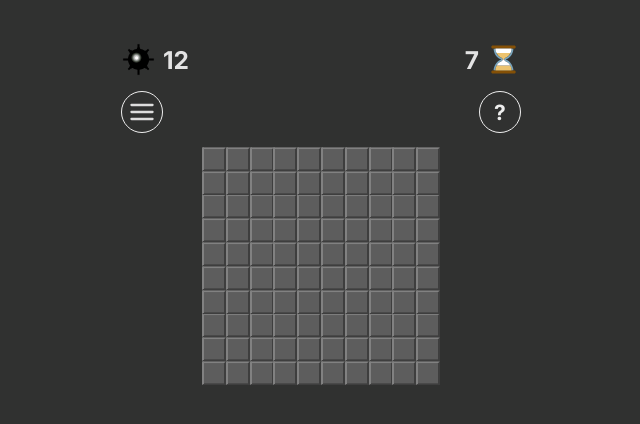
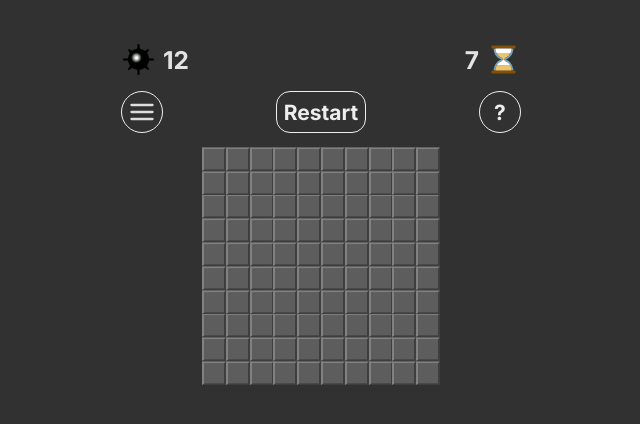
Before and after one commit to Sigerolem/mine-sweeper, a React (Vite) app: page / in a window 1280 px wide. Shown: the top 424 px of the page, without its empty margins (319-959 px from the left). Built offline with nearby package versions, Linux system fonts and the light colour scheme.

Commit message:
implemented reset button

```diff
--- a/src/Home/Home.module.scss
+++ b/src/Home/Home.module.scss
@@ -34,15 +34,40 @@
   justify-content: space-between;
   margin-top: 1rem;
 
-  button, span {
+  button,
+  span {
     font-size: 1.5rem;
+  }
+
+  .restartButton {
+    background-color: transparent;
+    cursor: pointer;
+
+    border: 1px solid #eee;
+    border-radius: 1rem;
+
+    padding: 0 .5rem;
+
+    display: flex;
+    justify-content: center;
+    align-items: center;
+
+    color: #eee;
+    font-weight: 700;
+    font-size: 1.5rem;
+
+    &:hover {
+      border-color: var(--tile-light);
+      z-index: 100;
+    }
   }
 }
 
-.bombsLeft, .timePassed {
+.bombsLeft,
+.timePassed {
   display: flex;
   align-items: center;
-  gap: .5rem;
+  gap: 0.5rem;
 
   img {
     width: 2.5rem;
--- a/src/Home/index.tsx
+++ b/src/Home/index.tsx
@@ -177,6 +177,7 @@ export function Home() {
 
         <div className={styles.headerLine} >
           <DifficultySettings changeDifficulty={changeDifficulty} setCustomDifficulty={setCustomDifficulty} />
+          <button className={styles.restartButton} onClick={resetGame} >Restart</button>
           <HowToPlay />
         </div>
 
```
